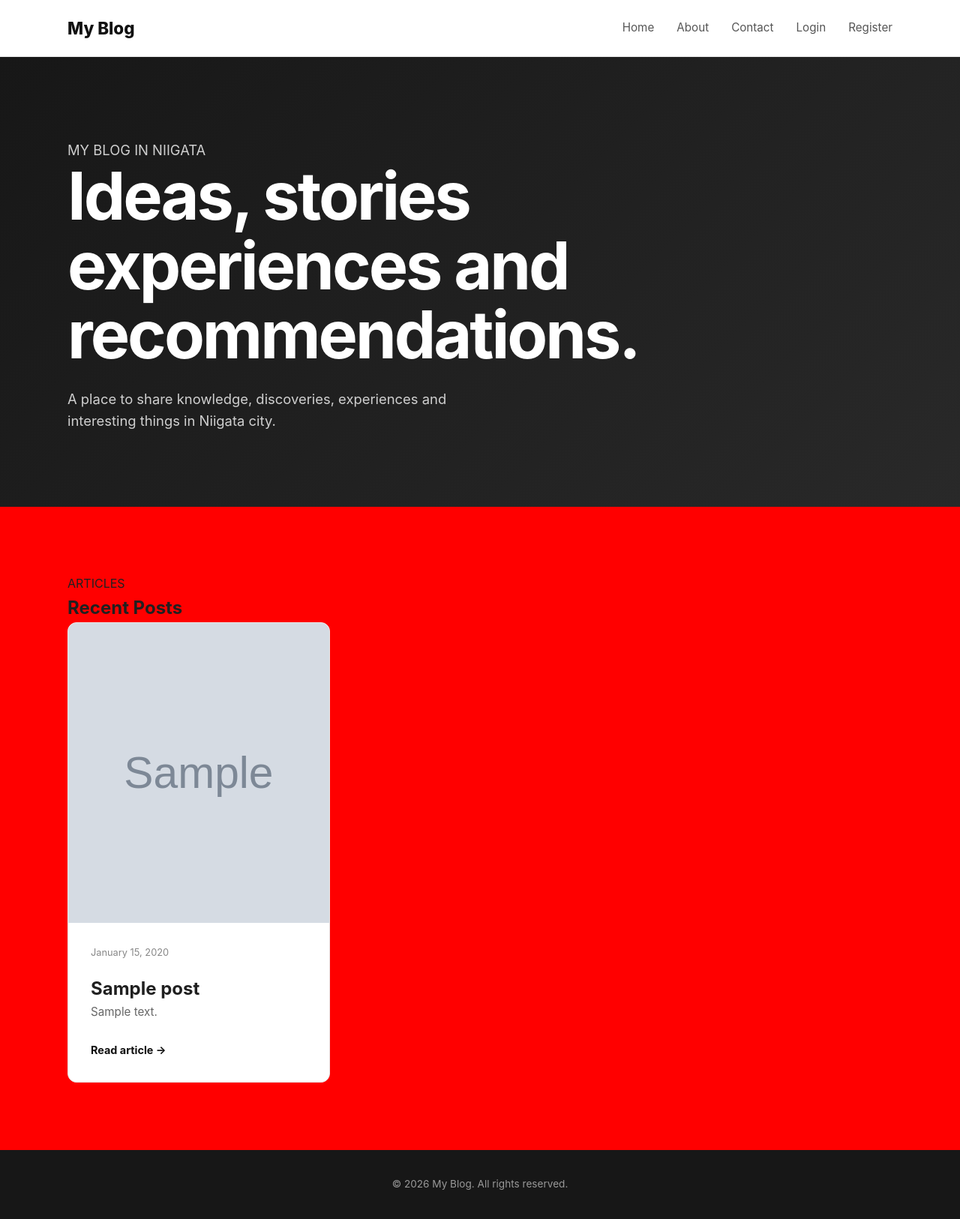
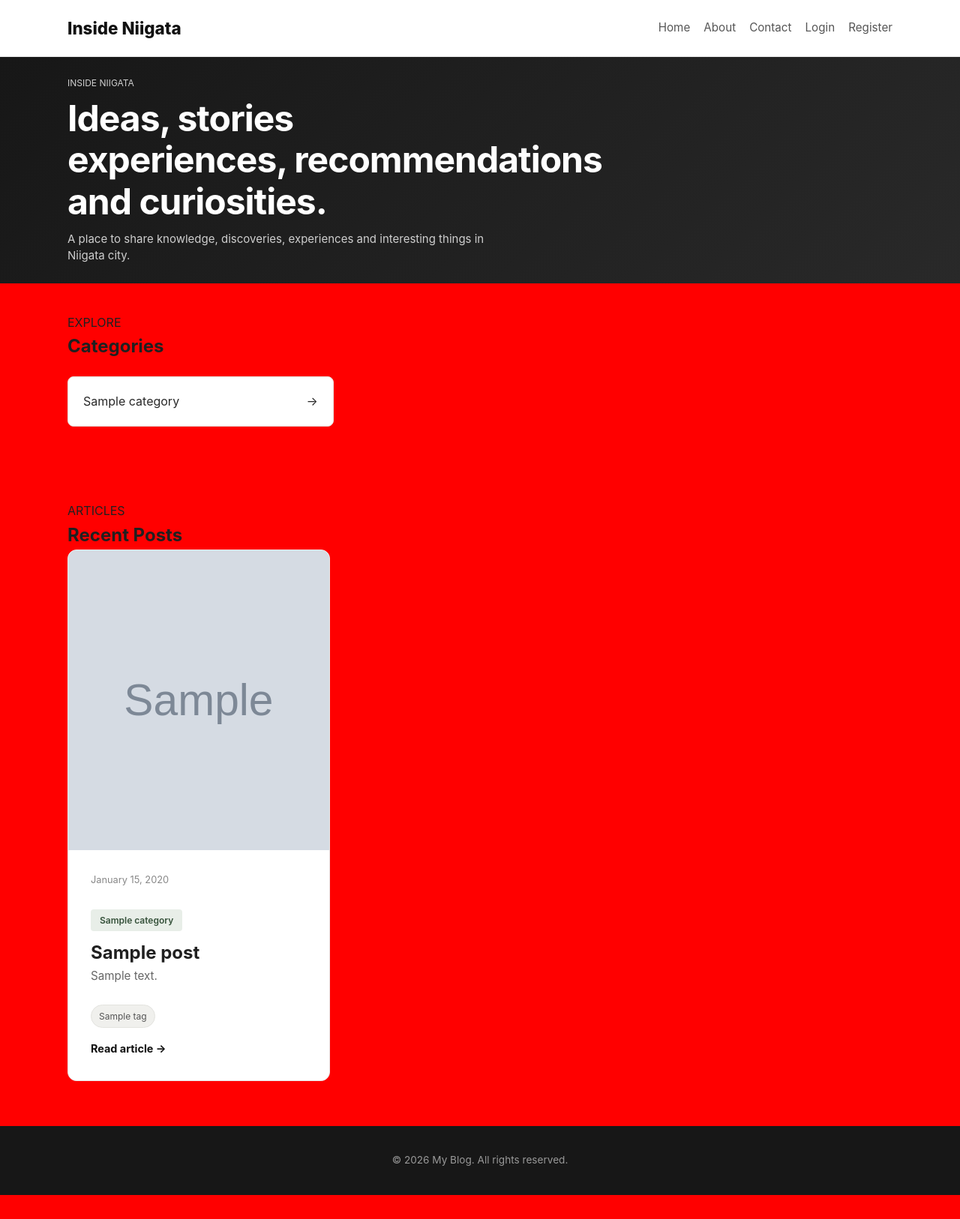
Before and after one commit to RuisuEnrike959/djangoblog, a Django app: page / in a window 1280 px wide. Shown: the whole page at 75% size. After the commit the page ends 1594 px from the top, so only its background shows below. Run offline with Django 5.2, Linux system fonts and the light colour scheme; tables that the repository leaves empty hold one stand-in row (values such as "Sample post"); grey boxes marked "Sample" are stand-in pictures.

Commit message:
Update My Blog in Niigata

```diff
--- a/blog/static/blog/style.css
+++ b/blog/static/blog/style.css
@@ -55,38 +55,40 @@ nav a:hover {
     color: #000;
 }
 
+
 /* HERO */
-
 .hero {
-    padding: 110px 0 100px;
+    padding: 45px 0 40px;
     background: linear-gradient(135deg, #171717, #292929);
     color: white;
 }
 
 .hero-tag {
     display: inline-block;
-    margin-bottom: 20px;
-    padding: 6px 12px;
+    margin-bottom: 12px;
+    padding: 5px 10px;
     border: 1px solid #555;
     border-radius: 50px;
-    font-size: 0.8rem;
+    font-size: 0.75rem;
     text-transform: uppercase;
     letter-spacing: 2px;
 }
 
 .hero h1 {
     max-width: 750px;
-    font-size: clamp(3rem, 7vw, 5.5rem);
-    line-height: 1.05;
-    letter-spacing: -3px;
-    margin-bottom: 25px;
+    font-size: clamp(2rem, 4vw, 3.2rem);
+    line-height: 1.15;
+    letter-spacing: -1.5px;
+    margin-bottom: 15px;
 }
 
 .hero p {
     max-width: 600px;
     color: #cfcfcf;
-    font-size: 1.15rem;
+    font-size: 1rem;
+    line-height: 1.6;
 }
+
 
 /* POSTS */
 
@@ -293,13 +295,22 @@ nav a:hover {
     }
 }
 
+@media (max-width: 800px) {
+    .hero {
+        padding: 35px 0;
+    }
+}
+
 @media (max-width: 550px) {
-    .header-content {
-        height: auto;
-        padding: 20px 0;
-        flex-direction: column;
-        gap: 15px;
+    .hero {
+        padding: 30px 0;
     }
+
+    .hero h1 {
+        font-size: 2rem;
+        letter-spacing: -1px;
+    }
+}
 
     nav {
         gap: 18px;
@@ -326,7 +337,7 @@ nav a:hover {
     .posts-grid {
         grid-template-columns: 1fr;
     }
-}
+
 
 .post-card-image {
     width: 100%;
@@ -475,3 +486,169 @@ nav form button:hover {
         padding: 0 10px;
     }
 }
+
+/* 404 Error Page */
+
+.error-page {
+    min-height: 60vh;
+    display: flex;
+    align-items: center;
+    justify-content: center;
+    text-align: center;
+    padding: 60px 20px;
+}
+
+.error-page .container {
+    max-width: 700px;
+}
+
+.error-page .error-code {
+    font-size: clamp(80px, 15vw, 140px);
+    font-weight: 700;
+    line-height: 1;
+    margin: 0 0 20px;
+    color: #222;
+}
+
+.error-page h1 {
+    font-size: 32px;
+    margin-bottom: 16px;
+}
+
+.error-page .error-message {
+    color: #666;
+    line-height: 1.8;
+}
+
+.error-home-button {
+    display: inline-block;
+    margin-top: 24px;
+    padding: 13px 26px;
+    background: #222;
+    color: #fff;
+    text-decoration: none;
+    border-radius: 4px;
+    transition: background 0.2s ease;
+}
+
+.error-home-button:hover {
+    background: #444;
+}
+
+
+/* Post category */
+.post-category {
+    display: inline-block;
+    margin: 10px 0;
+    padding: 5px 12px;
+    background-color: #e8eee8;
+    color: #36523b;
+    border-radius: 4px;
+    font-size: 12px;
+    font-weight: 600;
+}
+
+/* Post tags */
+.post-tags {
+    display: flex;
+    flex-wrap: wrap;
+    gap: 7px;
+    margin: 15px 0;
+}
+
+.post-tags .tag {
+    display: inline-block;
+    padding: 5px 10px;
+    background-color: #f0f0ed;
+    color: #555;
+    border: 1px solid #e3e3df;
+    border-radius: 20px;
+    font-size: 12px;
+}
+
+
+.categories-section {
+    padding: 40px 0;
+}
+
+.categories-grid {
+    display: grid;
+    grid-template-columns: repeat(3, minmax(0, 1fr));
+    gap: 18px;
+    margin-top: 20px;
+}
+
+.category-card {
+    display: flex;
+    align-items: center;
+    justify-content: space-between;
+    gap: 12px;
+    padding: 20px;
+    background: #fff;
+    border: 1px solid #e5e5df;
+    border-radius: 8px;
+    color: #292929;
+    text-decoration: none;
+    transition: transform 0.2s, box-shadow 0.2s;
+}
+
+.category-card:hover {
+    transform: translateY(-3px);
+    box-shadow: 0 5px 16px rgba(0, 0, 0, 0.07);
+}
+
+@media (max-width: 700px) {
+    .categories-grid {
+        grid-template-columns: repeat(2, minmax(0, 1fr));
+    }
+}
+
+@media (max-width: 420px) {
+    .categories-grid {
+        grid-template-columns: 1fr;
+    }
+}
+
+
+/* FORCE SMALLER HERO */
+.hero {
+    padding: 25px 0 !important;
+}
+
+.hero .hero-label {
+    font-size: 12px !important;
+    margin-bottom: 10px !important;
+}
+
+.hero h1 {
+    font-size: clamp(28px, 4vw, 48px) !important;
+    line-height: 1.15 !important;
+    letter-spacing: -1px !important;
+    margin-bottom: 12px !important;
+}
+
+.hero .hero-description {
+    font-size: 15px !important;
+    line-height: 1.5 !important;
+}
+
+
+
+/* Restore 3-column blog layout */
+.posts-grid {
+    display: grid !important;
+    grid-template-columns: repeat(3, minmax(0, 1fr)) !important;
+    gap: 25px;
+}
+
+@media (max-width: 800px) {
+    .posts-grid {
+        grid-template-columns: repeat(2, minmax(0, 1fr)) !important;
+    }
+}
+
+@media (max-width: 550px) {
+    .posts-grid {
+        grid-template-columns: 1fr !important;
+    }
+}
--- a/blog/templates/blog/about.html
+++ b/blog/templates/blog/about.html
@@ -1,6 +1,6 @@
 {% extends 'blog/base.html' %}
 
-{% block title %}About - My Blog in Niigata{% endblock %}
+{% block title %}About - Inside Niigata{% endblock %}
 
 {% block content %}
 
--- a/blog/templates/blog/base.html
+++ b/blog/templates/blog/base.html
@@ -9,8 +9,7 @@
 
     <title>{% block title %}My Blog in Niigata{% endblock %}</title>
 
-    <link rel="stylesheet" href="{% static 'blog/style.css' %}">
-</head>
+    <link rel="stylesheet" href="{% static 'blog/style.css' %}?v=2">
 
 <body>
 
@@ -18,7 +17,7 @@
     <div class="container header-content">
 
         <a href="{% url 'blog:home' %}" class="logo">
-            My Blog
+            Inside Niigata
         </a>
 
         <nav>
--- a/blog/templates/blog/contact.html
+++ b/blog/templates/blog/contact.html
@@ -1,6 +1,6 @@
 {% extends 'blog/base.html' %}
 
-{% block title %}Contact - My Blog in Niigata{% endblock %}
+{% block title %}Contact - Inside Niigata{% endblock %}
 
 {% block content %}
 
@@ -19,11 +19,11 @@
 
                 <p>
                     If you have any questions, suggestions,
-                    or feedback, feel free to get in touch.
+                    or feedback, feel free to get in touch by sending an email.
                 </p>
 
                 <p>
-                    Email: contact@example.com
+                    Email: fina202601@st.forum.jp
                 </p>
 
             </div>
--- a/blog/templates/blog/home.html
+++ b/blog/templates/blog/home.html
@@ -1,3 +1,4 @@
+
 {% extends 'blog/base.html' %}
 
 {% block title %}My Blog in Niigata{% endblock %}
@@ -7,11 +8,11 @@
 <section class="hero">
     <div class="container">
 
-        <p class="hero-label">MY BLOG IN NIIGATA</p>
+        <p class="hero-label">INSIDE NIIGATA</p>
 
         <h1>
             Ideas, stories<br>
-            experiences and recommendations.
+            experiences, recommendations and curiosities.
         </h1>
 
         <p class="hero-description">
@@ -21,6 +22,35 @@
 
     </div>
 </section>
+
+
+<section class="categories-section">
+    <div class="container">
+
+        <div class="section-title">
+            <span>EXPLORE</span>
+            <h2>Categories</h2>
+        </div>
+
+        <div class="categories-grid">
+
+            {% for category in categories %}
+            <a
+                href="{% url 'blog:category_posts' category.id %}"
+                class="category-card"
+            >
+                <span>{{ category.name }}</span>
+                <span>→</span>
+            </a>
+            {% empty %}
+            <p>No categories available yet.</p>
+            {% endfor %}
+
+        </div>
+
+    </div>
+</section>
+
 
 <main class="container posts-section">
 
@@ -50,11 +80,25 @@
                     {{ post.created_at|date:"F d, Y" }}
                 </div>
 
+                {% if post.category %}
+                <div class="post-category">
+                    {{ post.category.name }}
+                </div>
+                {% endif %}
+
                 <h2>{{ post.title }}</h2>
 
                 <p>
                     {{ post.content|truncatewords:30 }}
                 </p>
+
+                {% if post.tags.exists %}
+                <div class="post-tags">
+                    {% for tag in post.tags.all %}
+                    <span class="tag">{{ tag.name }}</span>
+                    {% endfor %}
+                </div>
+                {% endif %}
 
                 <a
                     href="{% url 'blog:post_detail' post.slug %}"
--- a/blog/urls.py
+++ b/blog/urls.py
@@ -11,8 +11,14 @@ app_name = 'blog'
 urlpatterns = [
     path('', views.home, name='home'),
     path('test-403/', views.test_403, name='test_403'),
+    path('500-demo/', views.error_500_demo, name='error_500_demo'),
+    path('about/', views.about, name='about'),
 
-    path('about/', views.about, name='about'),
+    path(
+    'categories/<int:category_id>/',
+    views.category_posts,
+    name='category_posts'
+),
 
     path('contact/', views.contact, name='contact'),
 
--- a/blog/views.py
+++ b/blog/views.py
@@ -11,7 +11,7 @@ from django.db.models import Q
 from django.contrib import messages
 
 from .forms import PostForm, registrationform
-from .models import Post
+from .models import Post, Category, Tag
 from django.shortcuts import render
 
 
@@ -51,6 +51,7 @@ class RegistrationView(CreateView):
         return response
 
 
+
 # Home page
 def home(request):
     posts = Post.objects.filter(
@@ -62,14 +63,18 @@ def home(request):
         request.GET.get('page')
     )
 
+    categories = Category.objects.all().order_by('name')
+
     return render(
         request,
         'blog/home.html',
         {
             'posts': page_obj,
             'page_obj': page_obj,
+            'categories': categories,
         }
     )
+
 
 
 # About page
@@ -100,6 +105,28 @@ def post_list(request):
         request,
         'blog/post_list.html',
         {'posts': posts}
+    )
+
+
+# Display posts by category
+def category_posts(request, category_id):
+    category = get_object_or_404(
+        Category,
+        id=category_id
+    )
+
+    posts = Post.objects.filter(
+        category=category,
+        status='published'
+    ).order_by('-created_at')
+
+    return render(
+        request,
+        'blog/category_posts.html',
+        {
+            'category': category,
+            'posts': posts,
+        }
     )
 
 
@@ -253,3 +280,7 @@ from django.shortcuts import render
 
 def test_403(request):
     return render(request, 'blog/403.html', status=403)
+def custom_404(request, exception):
+    return render(request, '404.html', status=404)
+def error_500_demo(request):
+    return render(request, '500.html', status=200)
--- a/config/settings.py
+++ b/config/settings.py
@@ -28,6 +28,7 @@ SECRET_KEY = os.getenv('SECRET_KEY', 'dev-secret-key-change-me')
 
 # SECURITY WARNING: don't run with debug turned on in production!
 DEBUG = True
+
 
 ALLOWED_HOSTS = ['127.0.0.1', 'localhost', 'testserver']
 
--- a/config/urls.py
+++ b/config/urls.py
@@ -24,6 +24,7 @@ from django.urls import include, path
 
 # Custom 403 Forbidden page
 handler403 = 'blog.views.custom_403'
+handler404 = 'blog.views.custom_404'
 
 
 urlpatterns = [
```
Also changed, not shown: blog/templates/404.html (added, +19 -0 lines), blog/templates/500.html (added, +19 -0 lines), blog/templates/blog/category_posts.html (added, +55 -0 lines), media/post_images/8.jpg (added), media/post_images/img_a4c814f2b70700ffda09abbb73f4e66217767617.jpg (added), media/post_images/wp-17203680636181414164898661271053.jpg (added).
